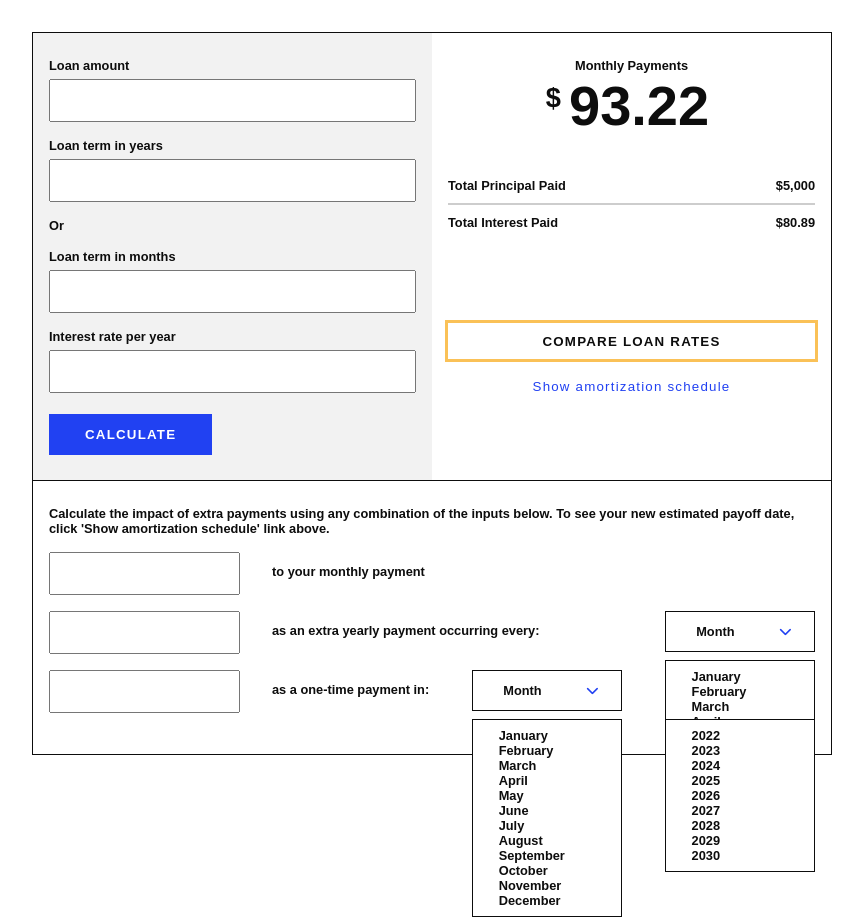
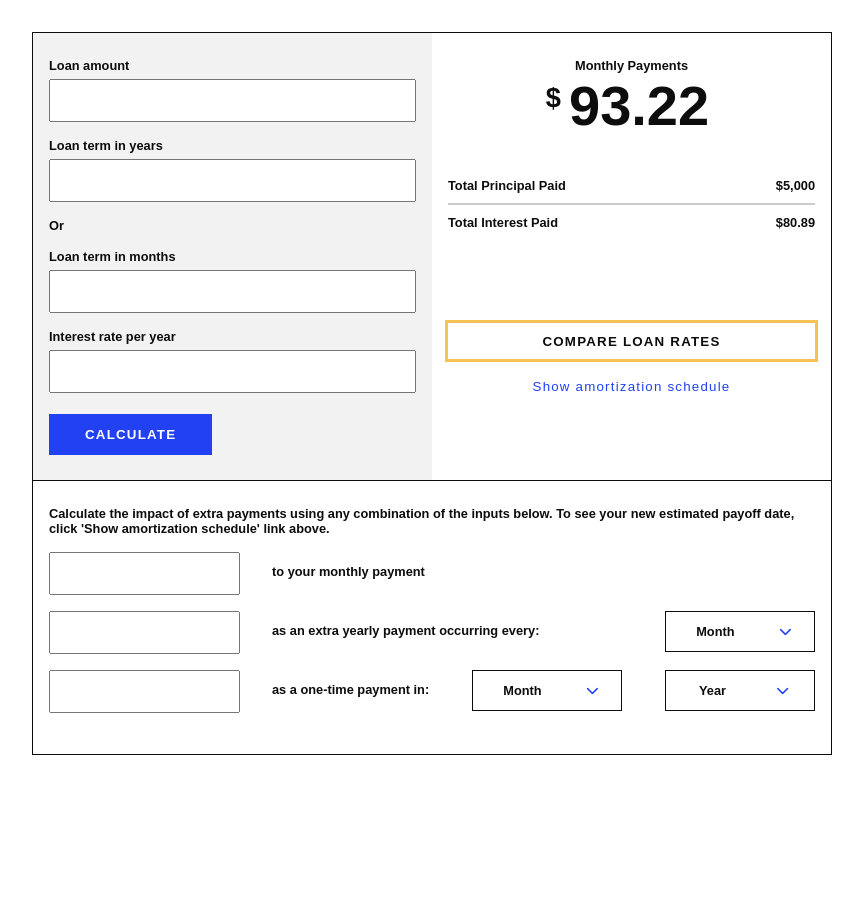
Before and after one commit to j-phillips-hub/debt-free-calculator, a React (Create React App) app: page / in a window 1280 px wide. Shown: the whole page, without its empty margins (208-1071 px from the left). Built offline with nearby package versions, Linux system fonts and the light colour scheme.

Commit message:
Add key attribute to select form components

```diff
--- a/src/components/MonthSelectForm.jsx
+++ b/src/components/MonthSelectForm.jsx
@@ -19,9 +19,14 @@ class MonthSelectForm extends React.Component {
     ];
   }
 
+  showModal = () => {
+    const modals = document.getElementsByClassName("selectModal");
+    console.log(modals);
+  };
+
   render() {
     return (
-      <div className="selectContainer">
+      <div onClick={this.showModal} className="selectContainer">
         <div className="select">
           <div>
             <span id="selectText">Month</span>
@@ -34,9 +39,9 @@ class MonthSelectForm extends React.Component {
 
         <div id="selectModal" className="selectModal">
           <div id="optionContainer" className="optionContainer"></div>
-          {this.months.map((month) => {
+          {this.months.map((month, index) => {
             return (
-              <React.Fragment>
+              <React.Fragment key={index}>
                 <p className="option" value={month}>
                   {month}
                 </p>
--- a/src/components/YearSelectForm.jsx
+++ b/src/components/YearSelectForm.jsx
@@ -31,9 +31,9 @@ class YearSelectForm extends React.Component {
 
         <div id="selectModal" className="selectModal">
           <div id="optionContainer" className="optionContainer"></div>
-          {this.years.map((year) => {
+          {this.years.map((year, index) => {
             return (
-              <React.Fragment>
+              <React.Fragment key={index}>
                 <p className="option" value={year}>
                   {year}
                 </p>
--- a/src/styles/ExtraPayments.css
+++ b/src/styles/ExtraPayments.css
@@ -32,7 +32,7 @@
 
 .selectModal {
   transform: scaleY(0);
-  transform: scaleY(1);
+  /* transform: scaleY(1); */
   background-color: var(--clr-white);
   border: 1px solid var(--clr-text);
   position: absolute;
```
